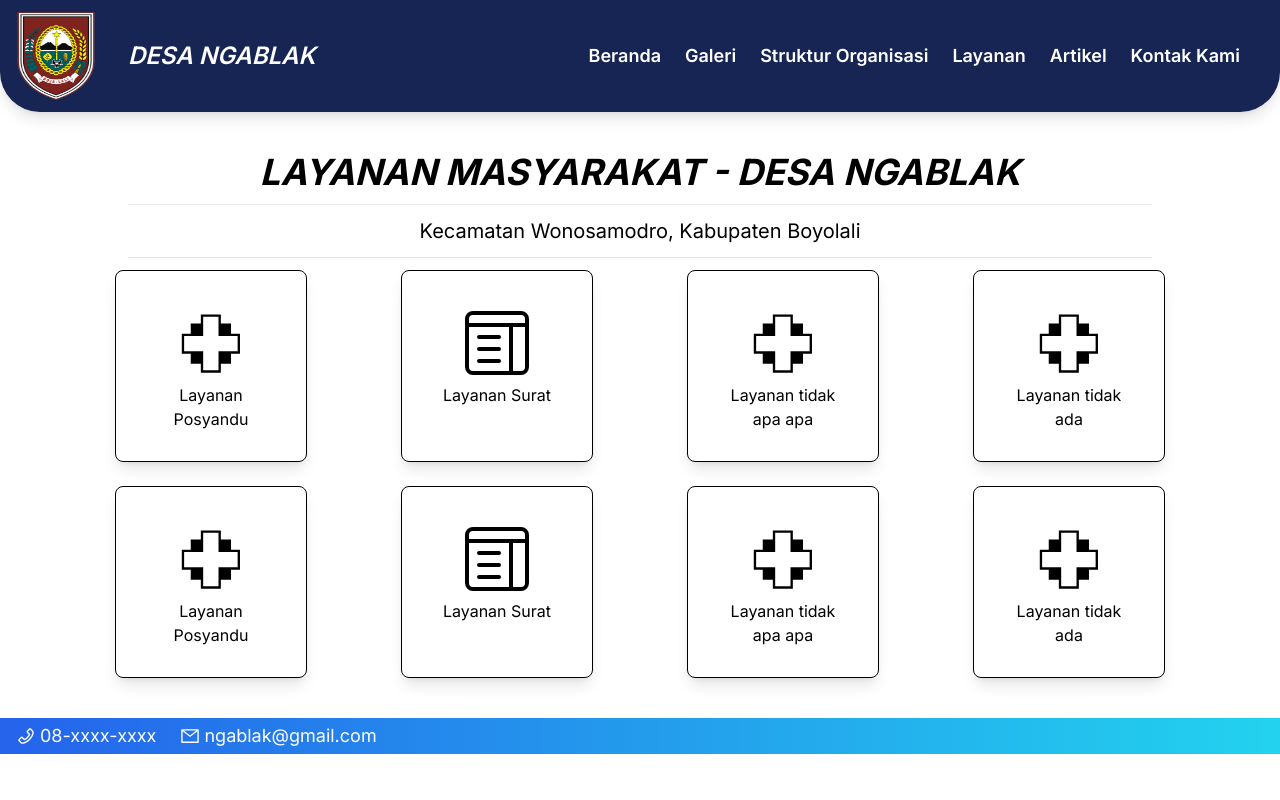
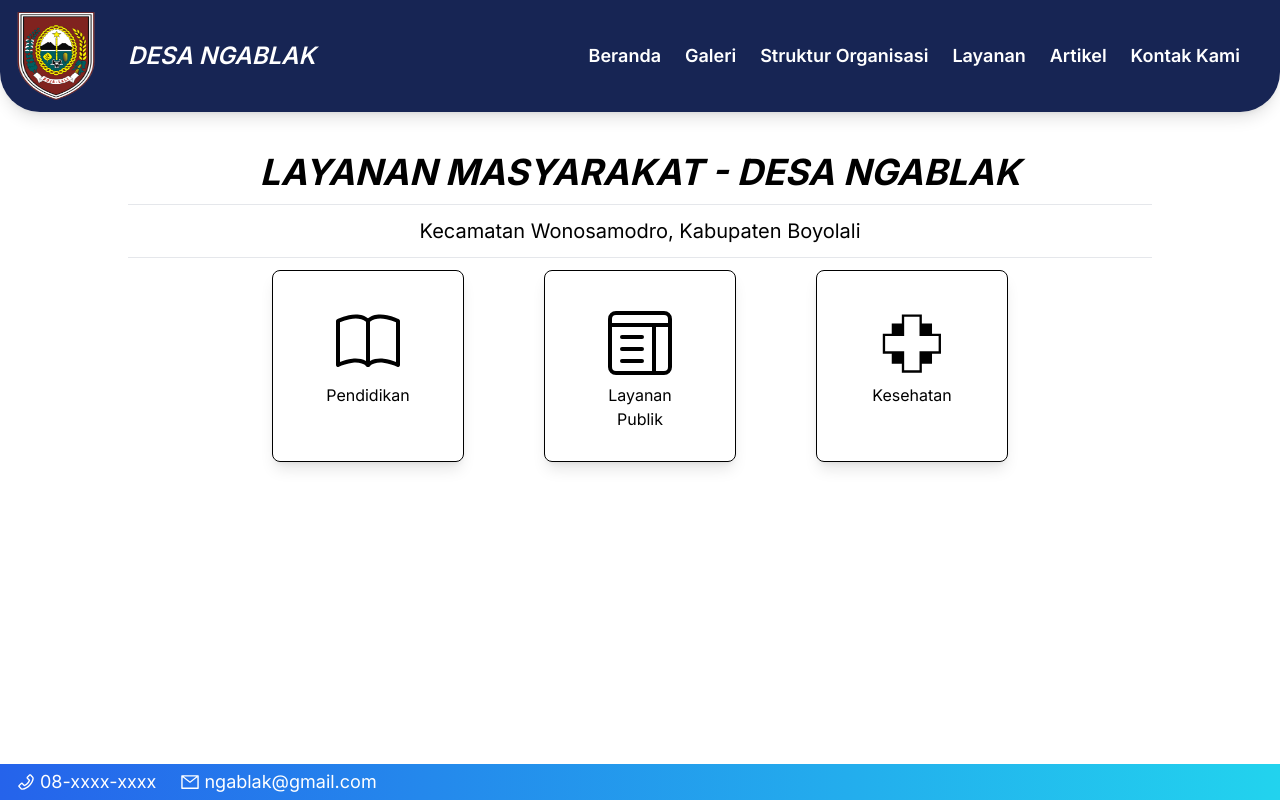
Before and after one commit to heronhoga/ngablak, a Next.js app: page /layanan in a window 1280 px wide. Built offline with nearby package versions, Linux system fonts and the light colour scheme.

Commit message:
fix:fix gallery carousel prop

```diff
--- /dev/null
+++ b/app/icons/book.jsx
@@ -0,0 +1,7 @@
+import * as React from "react";
+
+function BsBook(props) {
+  return <svg stroke="currentColor" fill="currentColor" strokeWidth={0} viewBox="0 0 16 16" height="1em" width="1em" {...props}><path fillRule="evenodd" d="M3.214 1.072C4.813.752 6.916.71 8.354 2.146A.5.5 0 018.5 2.5v11a.5.5 0 01-.854.354c-.843-.844-2.115-1.059-3.47-.92-1.344.14-2.66.617-3.452 1.013A.5.5 0 010 13.5v-11a.5.5 0 01.276-.447L.5 2.5l-.224-.447.002-.001.004-.002.013-.006a5.017 5.017 0 01.22-.103 12.958 12.958 0 012.7-.869zM1 2.82v9.908c.846-.343 1.944-.672 3.074-.788 1.143-.118 2.387-.023 3.426.56V2.718c-1.063-.929-2.631-.956-4.09-.664A11.958 11.958 0 001 2.82z" clipRule="evenodd" /><path fillRule="evenodd" d="M12.786 1.072C11.188.752 9.084.71 7.646 2.146A.5.5 0 007.5 2.5v11a.5.5 0 00.854.354c.843-.844 2.115-1.059 3.47-.92 1.344.14 2.66.617 3.452 1.013A.5.5 0 0016 13.5v-11a.5.5 0 00-.276-.447L15.5 2.5l.224-.447-.002-.001-.004-.002-.013-.006-.047-.023a12.582 12.582 0 00-.799-.34 12.96 12.96 0 00-2.073-.609zM15 2.82v9.908c-.846-.343-1.944-.672-3.074-.788-1.143-.118-2.387-.023-3.426.56V2.718c1.063-.929 2.631-.956 4.09-.664A11.956 11.956 0 0115 2.82z" clipRule="evenodd" /></svg>;
+}
+
+export default BsBook;
--- a/app/layanan/page.tsx
+++ b/app/layanan/page.tsx
@@ -5,13 +5,16 @@ import hospital from "../icons/hospital";
 import letter from "../icons/letter";
 import Footer from "../created-components/Footer";
 import Link from "next/link";
+import BsBook from "../icons/book";
 
 function Layanan() {
   return (
-    <div>
+    <div className="flex flex-col min-h-screen">
       {/* NAVBAR */}
       <Navbar />
 
+      {/* MAIN CONTENT */}
+      <div className="flex-grow">
         {/* TITLE */}
         <div id="title" className="mt-10">
           <h1 className="text-center font-bold italic text-2xl md:text-3xl lg:text-4xl">
@@ -24,20 +27,25 @@ function Layanan() {
           <hr className="mx-32 mt-3" />
         </div>
 
+        <div className="flex justify-center">
           <div
             id="layananCardList"
-        className="sm:mx-32 md:mx-20 lg:mx-42 mt-3 grid grid-cols-1 gap-6 sm:grid-cols-2 md:grid-cols-3 lg:grid-cols-4"
+            className="mt-3 grid grid-cols-1 gap-20 sm:grid-cols-2 md:grid-cols-3"
           >
-        <Link href={"/layanan/posyandu"}><LayananCard icon={hospital} text="Layanan Posyandu" /></Link>
-        <Link href={"/layanan/surat"}><LayananCard icon={letter} text="Layanan Surat" /></Link>
-        <Link href={"/layanan/posyandu"}><LayananCard icon={hospital} text="Layanan tidak apa apa" /></Link>
-        <Link href={"/layanan/surat"}><LayananCard icon={hospital} text="Layanan tidak ada" /></Link>
-        <Link href={"/layanan/posyandu"}><LayananCard icon={hospital} text="Layanan Posyandu" /></Link>
-        <Link href={"/layanan/surat"}><LayananCard icon={letter} text="Layanan Surat" /></Link>
-        <Link href={"/layanan/posyandu"}><LayananCard icon={hospital} text="Layanan tidak apa apa" /></Link>
-        <Link href={"/layanan/surat"}><LayananCard icon={hospital} text="Layanan tidak ada" /></Link>
+            <Link href={"/layanan/pendidikan"}>
+              <LayananCard icon={BsBook} text="Pendidikan" />
+            </Link>
+            <Link href={"/layanan/surat"}>
+              <LayananCard icon={letter} text="Layanan Publik" />
+            </Link>
+            <Link href={"/layanan/posyandu"}>
+              <LayananCard icon={hospital} text="Kesehatan" />
+            </Link>
+          </div>
+        </div>
       </div>
 
+      {/* FOOTER */}
       <div id="footer" className="mt-10">
         <Footer />
       </div>
--- /dev/null
+++ b/app/layanan/pendidikan/page.tsx
@@ -0,0 +1,13 @@
+import React from "react";
+import Navbar from "@/app/created-components/Navbar";
+
+function Pendidikan() {
+  return (
+    <div className="flex flex-col min-h-screen">
+      {/* NAVBAR */}
+      <Navbar />
+    </div>
+  );
+}
+
+export default Pendidikan;
```
Also changed, not shown: app/created-components/GalleryCarousel.tsx (+9 -1 lines), 1 other file (tests, documents, lock files or other folders). Lines whose indentation alone changed are shown as unchanged.
